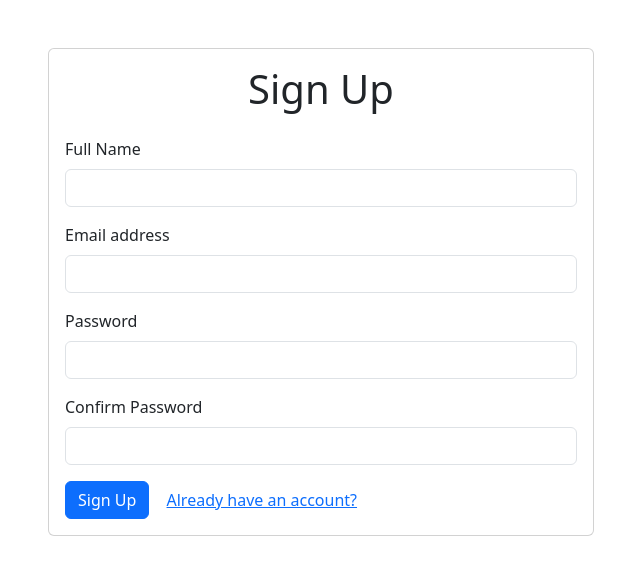
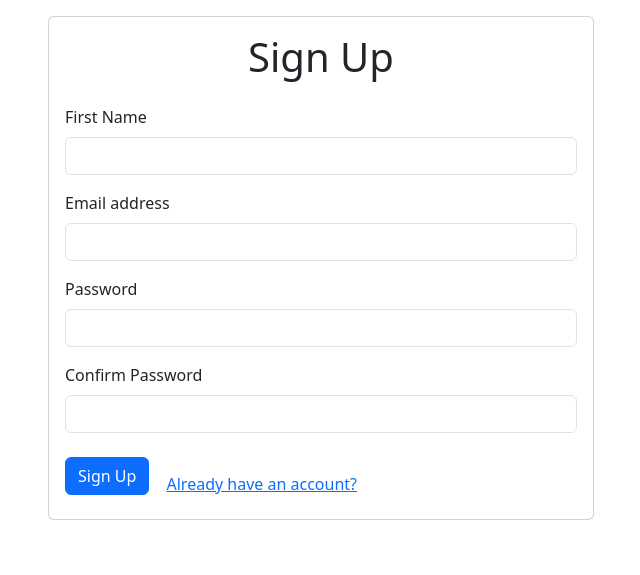
Before and after one commit to MaxLee0619/Todo, a Flask app: page /signup in a window 1280 px wide. Shown: the top 575 px of the page, without its empty margins (319-959 px from the left). Run offline with Flask 3, Linux system fonts and the light colour scheme.

Commit message:
Update signup.html

```diff
--- a/templates/signup.html
+++ b/templates/signup.html
@@ -1,21 +1,25 @@
 <!DOCTYPE html>
 <html lang="en">
+
 <head>
     <meta charset="UTF-8">
+    <meta name="viewport" content="width=device-width, initial-scale=1.0">
     <title>Sign Up</title>
     <link href="https://cdn.jsdelivr.net/npm/bootstrap@5.3.2/dist/css/bootstrap.min.css" rel="stylesheet" integrity="sha384-T3c6CoIi6uLrA9TneNEoa7RxnatzjcDSCmG1MXxSR1GAsXEV/Dwwykc2MPK8M2HN" crossorigin="anonymous">
     <link href="https://cdnjs.cloudflare.com/ajax/libs/font-awesome/6.0.0-beta3/css/all.min.css" rel="stylesheet">
+    <link href="{{ url_for('static', filename='secure.css') }}" rel="stylesheet">
 </head>
+
 <body>
-    <div class="container mt-5">
+    <div class="container mt-3">
         <div class="row justify-content-center">
-            <div class="col-md-6">
+            <div class="col-md-8 col-lg-6"> <!-- Adjusted column width for smaller screens -->
                 <div class="card">
                     <div class="card-body">
                         <h1 class="text-center mb-4">Sign Up</h1>
-                        <form method="post" class="signup-form" onsubmit="return validatePassword()">
+                        <form method="post" class="signup-form" onsubmit="return validateForm()">
                             <div class="mb-3">
-                                <label for="username" class="form-label">Full Name</label>
+                                <label for="username" class="form-label">First Name</label>
                                 <input type="text" class="form-control" id="username" name="username" required>
                             </div>
                             <div class="mb-3">
@@ -30,10 +34,10 @@
                             <div class="mb-3">
                                 <label for="confirm_password" class="form-label">Confirm Password</label>
                                 <input type="password" class="form-control" id="confirm_password" name="confirm_password" required>
-                                <div id="passwordError" class="text-danger"></div>
+                                <div id="confirm_passwordError" class="text-danger"></div>
                             </div>
                             <button type="submit" class="btn btn-primary">Sign Up</button>
-                            <a href="{{ url_for('login') }}" class="btn btn-link">Already have an account?</a>
+                            <a href="{{ url_for('login') }}" class="btn btn-link mt-3">Already have an account?</a>
                             {% if error %}
                                 <p class="text-danger mt-3">{{ error }}</p>
                             {% endif %}
@@ -45,7 +49,7 @@
     </div>
     <script src="https://cdn.jsdelivr.net/npm/bootstrap@5.3.2/dist/js/bootstrap.bundle.min.js" integrity="sha384-C6RzsynM9kWDrMNeT87bh95OGNyZPhcTNXj1NW7RuBCsyN/o0jlpcV8Qyq46cDfL" crossorigin="anonymous"></script>
     <script>
-        function validatePassword() {
+        function validateForm() {
             const passwordInput = document.getElementById('password');
             const confirm_passwordInput = document.getElementById('confirm_password');
             const confirm_passwordError = document.getElementById('confirm_passwordError');
@@ -65,7 +69,7 @@
                 return false;
             }
 
-            //Confirm password must match password
+            // Confirm password must match password
             if (password !== confirm_password) {
                 confirm_passwordError.textContent = 'Confirm password must match password';
                 return false;
@@ -73,9 +77,11 @@
 
             // Clear the error message if validation passes
             passwordError.textContent = '';
+            confirm_passwordError.textContent = '';
 
             return true;
         }
     </script>
 </body>
+
 </html>
```
